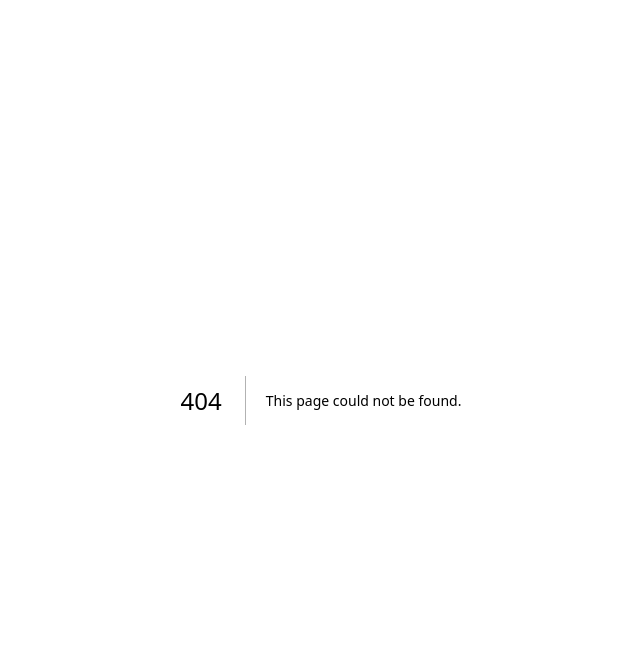
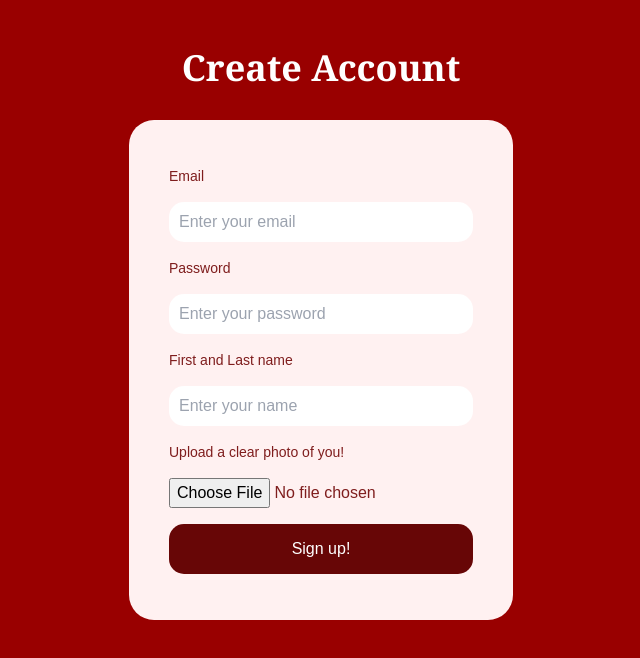
Before and after one commit to sage31/INRIX-AWS-Hackathon, a Next.js app in the folder inrix-aws-hackathon/: page /createAccount in a window 1280 px wide. Before the commit this address had no page. Shown: the top 658 px of the page, without its empty margins (319-959 px from the left). Built offline with nearby package versions, Linux system fonts and the light colour scheme.

Commit message:
working login, create account, and homepage

```diff
--- /dev/null
+++ b/inrix-aws-hackathon/app/createAccount/page.tsx
@@ -0,0 +1,73 @@
+import Link from 'next/link'
+
+export default function createAccount() {
+   return(
+      <div className="flex flex-col items-center">
+         <div className="flex-1 p-4 font-serif flex flex-col items-center mt-8">
+         <header className="mb-4 text-center">
+         <h1 className="text-4xl font-bold">Create Account</h1>
+         </header>
+         </div>
+         <div className="sign-up-box flex items-center justify-center p-8 w-full max-w-sm">
+           <form className="flex flex-col gap-4 w-full">
+             <label htmlFor="email" className="text-sm font-medium text-red-900">
+               Email
+             </label>
+             <input
+               type="email"
+               id="email"
+               name="email"
+               placeholder="Enter your email"
+               required
+               className="login_box-input text-red-900"
+             />
+
+             <label htmlFor="password" className="text-sm font-medium text-red-900">
+               Password
+             </label>
+             <input
+               type="password"
+               id="password"
+               name="password"
+               placeholder="Enter your password"
+               required
+               className="login_box-input text-red-900"
+             />
+
+            <label htmlFor="name" className="text-sm font-medium text-red-900">
+               First and Last name
+             </label>
+             <input
+               type="name"
+               id="name"
+               name="name"
+               placeholder="Enter your name"
+               required
+               className="login_box-input text-red-900"
+             />
+
+            <label htmlFor="photo" className="text-sm font-medium text-red-900">
+               Upload a clear photo of you!
+            </label>
+            <input
+               type="file"
+               id="photo"
+               name="photo"
+               accept="image/*"
+               required
+               placeholder="Choose File"
+               className="text-red-900"
+             />
+            <Link href="/">
+            <button
+               type="submit"
+               className="sign-up-box-button"
+            >
+            Sign up!
+            </button>
+            </Link>
+            </form>
+         </div>
+      </div>
+   );
+}
--- a/inrix-aws-hackathon/app/globals.css
+++ b/inrix-aws-hackathon/app/globals.css
@@ -61,6 +61,32 @@ body {
 }
 
 .login_box-button{
+  width: 100%;
+  height: 50px;
+  gap: 0px;
+  border-radius: 15px;
+  opacity: 1px;
+  align-items: center;
+  justify-content: center;
+  display: flex;
+  background: #670606;
+}
+
+.sign-up-box {
+  border-radius: 25px;
+  width: 700px;
+  height: 500px;
+  position: relative;
+  gap: 0px;
+  opacity: 1;
+  background: #FFF1F1;
+  display: flex;
+  align-items: center;
+  justify-content: center;
+  padding: 40px;
+}
+
+.sign-up-box-button{
   width: 100%;
   height: 50px;
   gap: 0px;
@@ -203,3 +229,28 @@ body {
 .user-profile:hover {
   background-color: black;
 }
+
+.event-upload-photo {
+  background-color: #FFF1F1;
+  padding: 16px;
+  border-radius: 15px;
+  box-shadow: 0 3px 6px rgba(0, 0, 0, 0.1);
+  width: 100%;
+  max-width: 500px;
+  margin-top: 20px;
+  text-align: center;
+}
+
+.event-upload-photo input[type="file"] {
+  margin-top: 10px;
+  padding: 10px;
+  border-radius: 8px;
+  background-color: #FFF1F1;
+  border: 1px solid #670606;
+  cursor: pointer;
+}
+
+.event-upload-photo input[type="file"]:hover {
+  background-color: #670606;
+  color: white;
+}
--- /dev/null
+++ b/inrix-aws-hackathon/app/login/page.tsx
@@ -0,0 +1,50 @@
+import Link from 'next/link'
+
+export default function Login() {
+
+   return (
+     <div className="grid grid-rows-[20px_1fr_20px] items-center justify-items-center min-h-screen p-8 pb-20 gap-16 sm:p-20 font-serif">
+       <main className="flex flex-col gap-8 row-start-2 items-center sm:items-start">
+         <h1 className="text-7xl font-bold ">SCUnite</h1>
+         <p className="text-xl">Connecting Groups, One Photo at a Time.</p>
+
+         <div className="login_box flex items-center justify-center p-8">
+           <form className="flex flex-col gap-4 w-full max-w-sm">
+             <label htmlFor="email" className="text-sm font-medium text-red-900">
+               Email
+             </label>
+             <input
+               type="email"
+               id="email"
+               name="email"
+               placeholder="Enter your email"
+               required
+               className="login_box-input text-red-900"
+             />
+
+             <label htmlFor="password" className="text-sm font-medium text-red-900">
+               Password
+             </label>
+             <input
+               type="password"
+               id="password"
+               name="password"
+               placeholder="Enter your password"
+               required
+               className="login_box-input text-red-900"
+             />
+             <Link href="/">
+             <button
+               type="submit"
+               className="login_box-button"
+             >
+               Login
+               </button>
+               </Link>
+              <Link href="/createAccount" className="text-m font-medium text-red-900 text-center">Don't have an account? Sign up!</Link>
+           </form>
+         </div>
+       </main>
+     </div>
+   );
+ }
--- a/inrix-aws-hackathon/app/page.tsx
+++ b/inrix-aws-hackathon/app/page.tsx
@@ -1,49 +1,4 @@
-export function Login() {
-  return (
-    <div className="grid grid-rows-[20px_1fr_20px] items-center justify-items-center min-h-screen p-8 pb-20 gap-16 sm:p-20 font-serif">
-      <main className="flex flex-col gap-8 row-start-2 items-center sm:items-start">
-        <h1 className="text-7xl font-bold ">SCUnite</h1>
-        <p className="text-xl">Connecting Groups, One Photo at a Time.</p>
-
-        <div className="login_box flex items-center justify-center p-8">
-          <form className="flex flex-col gap-4 w-full max-w-sm">
-            <label htmlFor="email" className="text-sm font-medium text-red-900">
-              Email
-            </label>
-            <input
-              type="email"
-              id="email"
-              name="email"
-              placeholder="Enter your email"
-              required
-              className="login_box-input text-red-900"
-            />
-
-            <label htmlFor="password" className="text-sm font-medium text-red-900">
-              Password
-            </label>
-            <input
-              type="password"
-              id="password"
-              name="password"
-              placeholder="Enter your password"
-              required
-              className="login_box-input text-red-900"
-            />
-
-            <button
-              type="submit"
-              className="login_box-button"
-            >
-              Login
-            </button>
-          </form>
-        </div>
-      </main>
-    </div>
-  );
-}
-
+import Link from 'next/link'
 
 export default function Home() {
   return (
@@ -55,7 +10,9 @@ export default function Home() {
           <a href="#option2" className="submenu-link">SWE</a>
         </div>
         <a href="#upload" className="sidebar-link active mb-4">Other Clubs</a>
-        <a href="#profile" className="sidebar-link active">Logout</a>
+        <Link href="/login" className="sidebar-link active">
+          Login
+        </Link>
       </div>
 
       <div className="flex-1 p-4 font-serif flex flex-col items-center mt-8">
```
Also changed, not shown: 1 other file (tests, documents, lock files or other folders).
